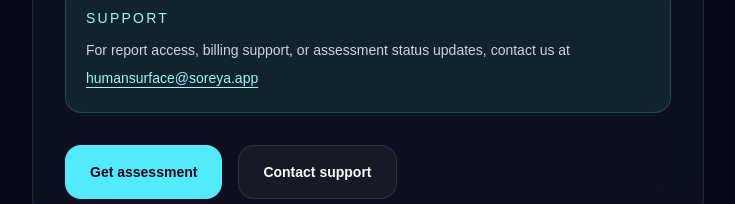
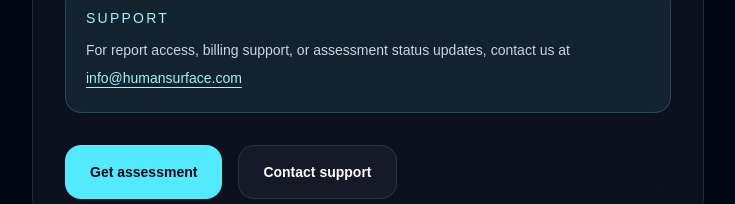
Before and after one commit to enricomaculan-wq/humansurface, a Next.js app: page /login in a window 1280 px wide. Shown: the part 332-536 px from the top of the page, without its empty margins (272-1007 px from the left). Built offline with nearby package versions, Linux system fonts and the light colour scheme.

Commit message:
Update contact emails to humansurface.com

```diff
--- a/app/assessment/pending/page.tsx
+++ b/app/assessment/pending/page.tsx
@@ -61,7 +61,7 @@ export default async function AssessmentPendingPage({
             </Link>
 
             <a
-              href="mailto:humansurface@soreya.app?subject=HumanSurface%20Assessment%20Status"
+              href="mailto:info@humansurface.com?subject=HumanSurface%20Assessment%20Status"
               className="inline-flex items-center justify-center rounded-2xl border border-white/10 bg-white/[0.04] px-6 py-4 text-sm font-semibold text-white transition hover:border-cyan-300/20 hover:bg-cyan-300/[0.08]"
             >
               Contact support
--- a/app/assessment/status/[id]/page.tsx
+++ b/app/assessment/status/[id]/page.tsx
@@ -193,7 +193,7 @@ export default async function AssessmentStatusPage({
 
               <div className="mt-8">
                 <a
-                  href={`mailto:humansurface@soreya.app?subject=HumanSurface%20Assessment%20Support%20${assessment.id}`}
+                  href={`mailto:info@humansurface.com?subject=HumanSurface%20Assessment%20Support%20${assessment.id}`}
                   className="inline-flex items-center justify-center rounded-2xl border border-white/10 bg-white/[0.04] px-6 py-4 text-sm font-semibold text-white transition hover:border-cyan-300/20 hover:bg-cyan-300/[0.08]"
                 >
                   Contact support
--- a/app/login/page.tsx
+++ b/app/login/page.tsx
@@ -37,10 +37,10 @@ export default function LoginPage() {
               For report access, billing support, or assessment status updates,
               contact us at{' '}
               <a
-                href="mailto:humansurface@soreya.app"
+                href="mailto:info@humansurface.com"
                 className="text-cyan-200 underline underline-offset-4"
               >
-                humansurface@soreya.app
+                info@humansurface.com
               </a>
             </div>
           </div>
@@ -54,7 +54,7 @@ export default function LoginPage() {
             </Link>
 
             <a
-              href="mailto:humansurface@soreya.app?subject=HumanSurface%20Login%20Request"
+              href="mailto:info@humansurface.com?subject=HumanSurface%20Login%20Request"
               className="inline-flex items-center justify-center rounded-2xl border border-white/10 bg-white/[0.04] px-6 py-4 text-sm font-semibold text-white transition hover:border-cyan-300/20 hover:bg-cyan-300/[0.08]"
             >
               Contact support
--- a/app/page.tsx
+++ b/app/page.tsx
@@ -1238,7 +1238,7 @@ export default function HumanSurfaceLandingPage() {
               <a href="#" className="block hover:text-cyan-200">
                 Terms
               </a>
-              <a href="mailto:humansurface@soreya.app" className="block hover:text-cyan-200">
+              <a href="mailto:info@humansurface.com" className="block hover:text-cyan-200">
                 Contact
               </a>
             </div>
--- a/app/thank-you/page.tsx
+++ b/app/thank-you/page.tsx
@@ -55,10 +55,10 @@ export default function ThankYouPage() {
                 <div>
                   For questions, contact us at{' '}
                   <a
-                    href="mailto:humansurface@soreya.app"
+                    href="mailto:info@humansurface.com"
                     className="text-cyan-200 underline underline-offset-4"
                   >
-                    humansurface@soreya.app
+                    info@humansurface.com
                   </a>
                 </div>
               </div>
@@ -86,7 +86,7 @@ export default function ThankYouPage() {
             </Link>
 
             <a
-              href="mailto:humansurface@soreya.app?subject=HumanSurface%20Assessment%20Support"
+              href="mailto:info@humansurface.com?subject=HumanSurface%20Assessment%20Support"
               className="inline-flex items-center justify-center rounded-2xl border border-white/10 bg-white/[0.04] px-6 py-4 text-sm font-semibold text-white transition hover:border-cyan-300/20 hover:bg-cyan-300/[0.08]"
             >
               Contact support
```
